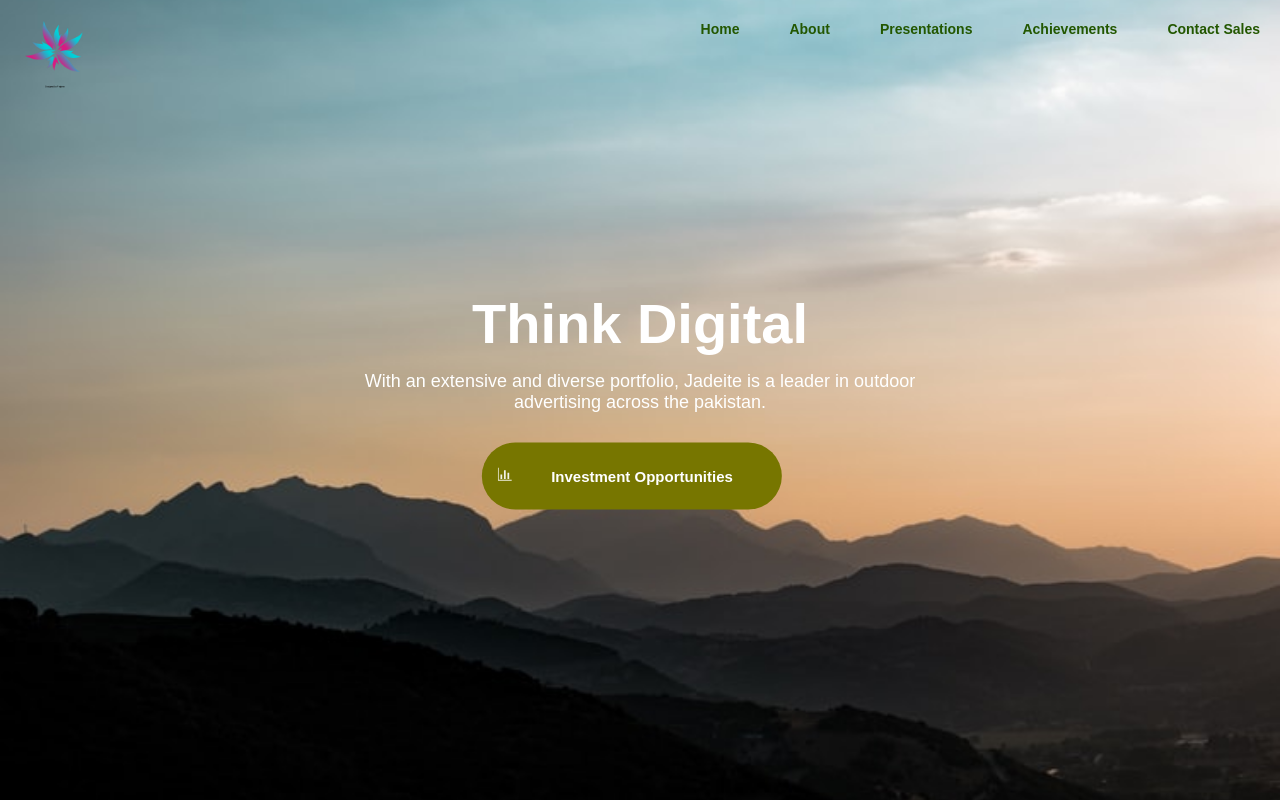
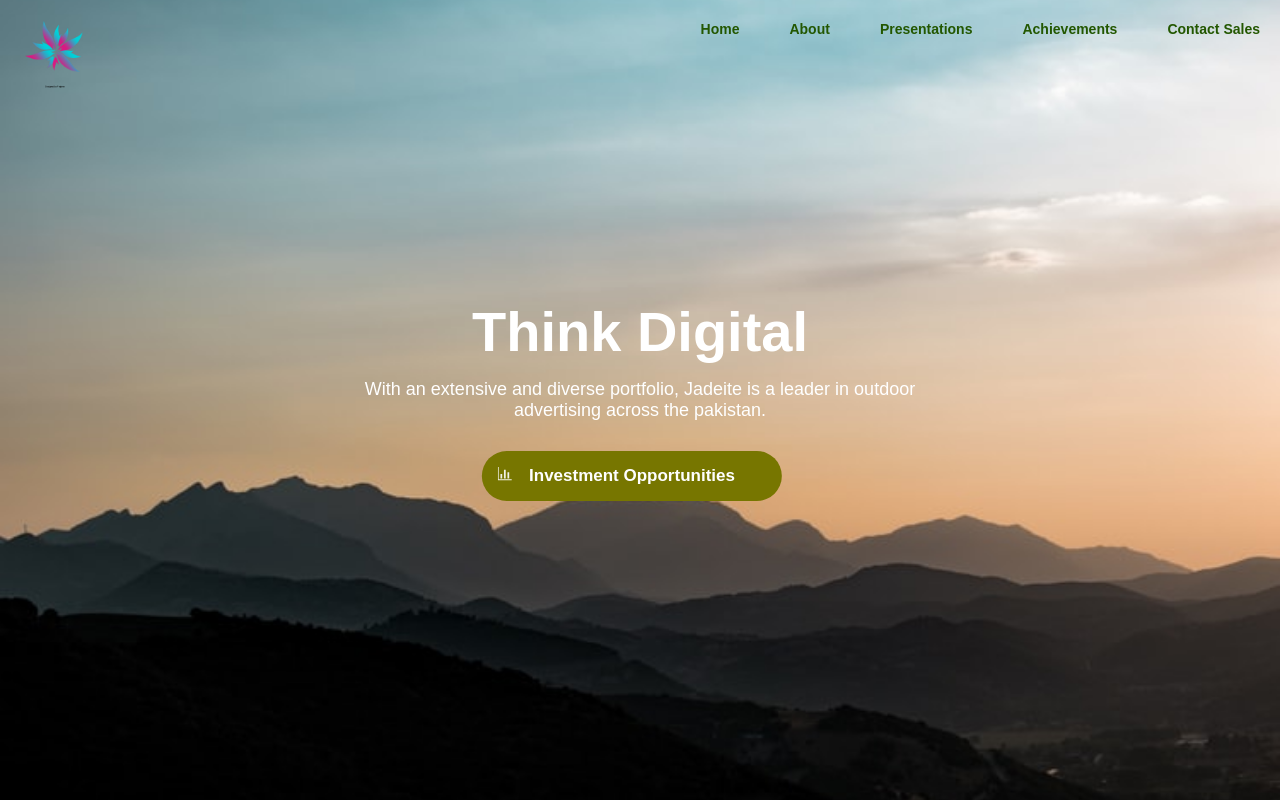
Before and after one commit to Zaibi727/Collection-of-Designs, a React (Create React App) app: page / in a window 1280 px wide. Built offline with nearby package versions, Linux system fonts and the light colour scheme.

Commit message:
Update twentyMay.module.css

```diff
--- a/src/components/twentyMay/twentyMay.module.css
+++ b/src/components/twentyMay/twentyMay.module.css
@@ -54,10 +54,10 @@
     background-color: #777600;
     color: white;
     font-weight: 600;
-    font-size: 15px;
-    padding-left: 20px;
+    font-size: 17px;
+    padding-left: 0px;
     width: 300px;
-    height: 67px;
+    height: 50px;
     border-radius: 40px;
     margin-top: 30px;
 }
```
